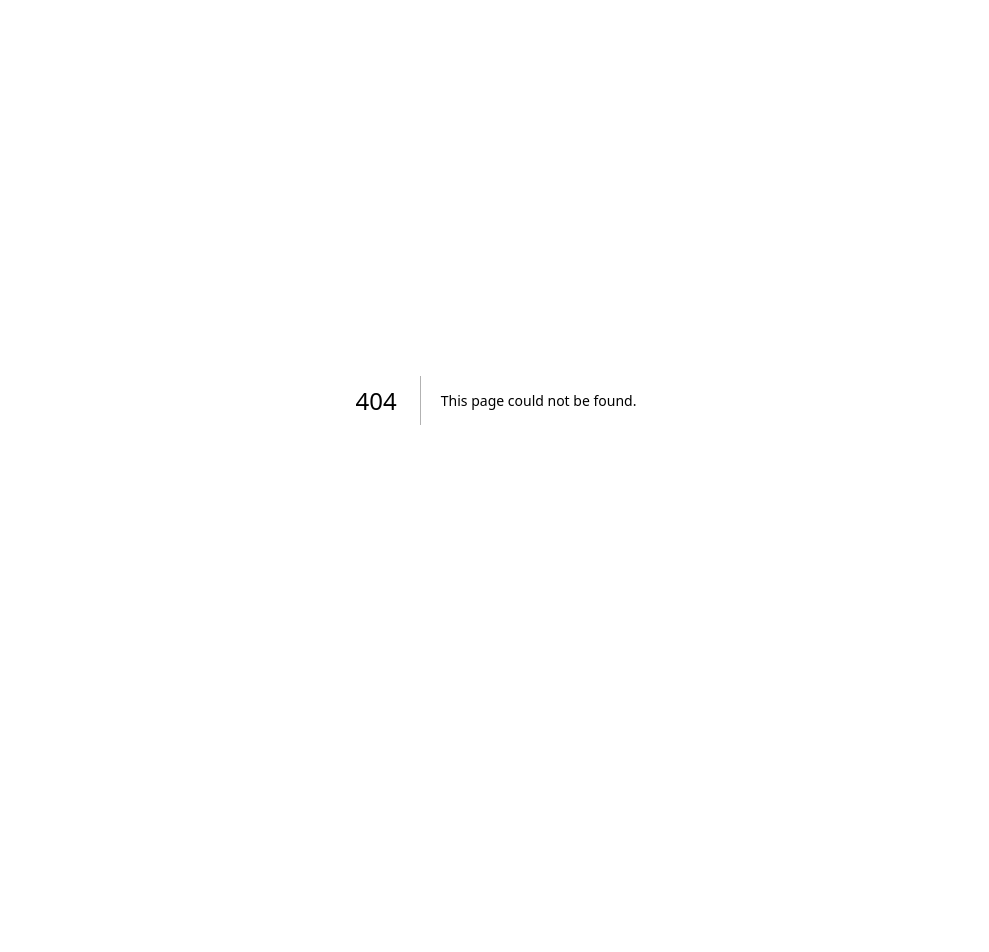
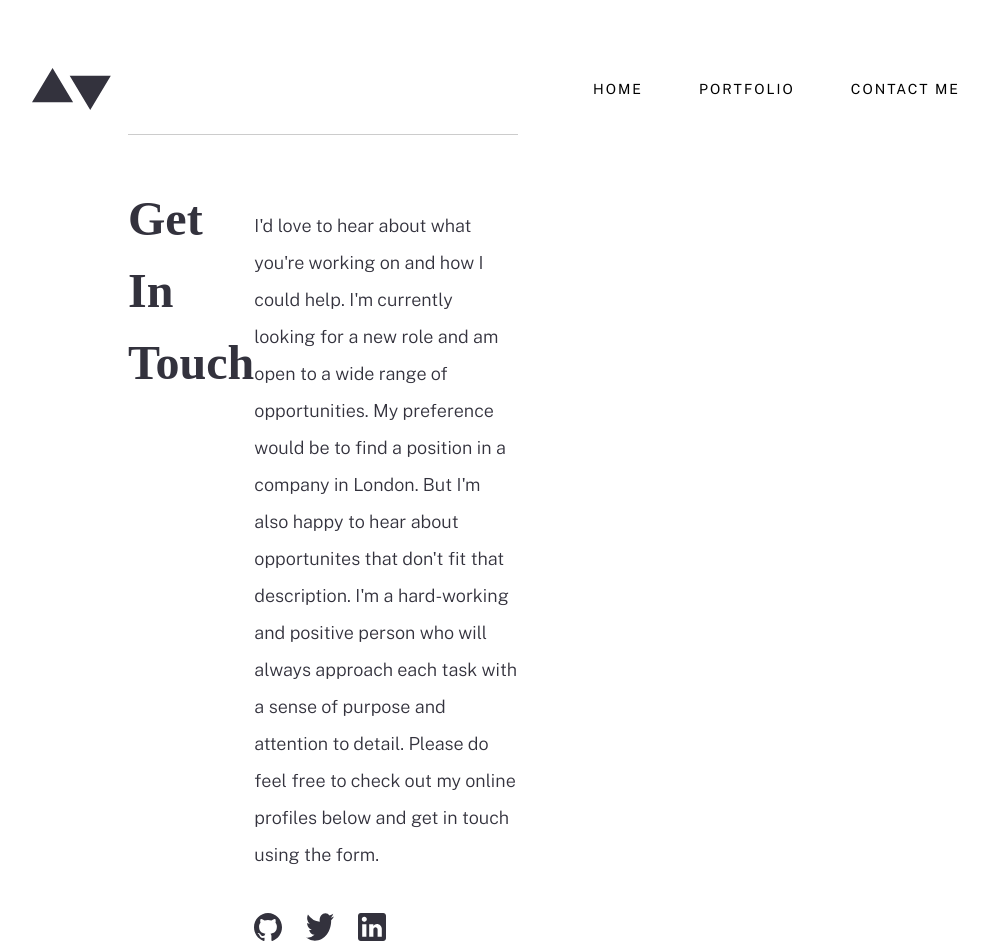
Before and after one commit to ChrisBryanAng/next-portfolio, a Next.js app: page /contact in a window 1280 px wide. Before the commit this address had no page. Shown: the top 952 px of the page, without its empty margins (144-1133 px from the left). Before the commit the page ends 800 px from the top, so only its background shows below. Built offline with nearby package versions, Linux system fonts and the light colour scheme; a web font is replaced by a local one.

Commit message:
Routing and Linking to portfolio and contact page ready.

```diff
--- /dev/null
+++ b/app/contact/page.tsx
@@ -0,0 +1,56 @@
+import Image from "next/image";
+
+import GithubLogo from "@/public/icons/github.svg";
+import TwitterLogo from "@/public/icons/twitter.svg";
+import LinkedinLogo from "@/public/icons/linkedin.svg";
+import Navbar from "@/components/Navbar";
+import Footer from "@/components/Footer";
+
+const Contact = () => {
+  return (
+    <div className="flex flex-col">
+      <div className="flex flex-col p-9 lg:px-44">
+        <Navbar />
+        <div className="flex flex-col lg:flex-row w-full lg:w-[390px] lg:ml-24 border-t-[1px] border-b-[1px] border-solid border-black/20 mt-16 md:mt-6 pt-9 lg:pt-12 pb-16 space-y-6 text-primary-grayishdarkblue">
+          <p className="font-Ibarra font-bold text-[52px] md:text-[48px] capitalize">
+            Get in Touch
+          </p>
+          <div className="flex flex-col gap-4">
+            <p className="font-Public-sans text-[16px] md:text-[18px] leading-[37px] font-light pb-6">
+              I&apos;d love to hear about what you&apos;re working on and how I
+              could help. I&apos;m currently looking for a new role and am open
+              to a wide range of opportunities. My preference would be to find a
+              position in a company in London. But I&apos;m also happy to hear
+              about opportunites that don&apos;t fit that description. I&apos;m
+              a hard-working and positive person who will always approach each
+              task with a sense of purpose and attention to detail. Please do
+              feel free to check out my online profiles below and get in touch
+              using the form.
+            </p>
+            <div className="flex gap-6 items-center justify-start">
+              <Image
+                src={GithubLogo}
+                alt="github-logo"
+                className="h-8 md:h-7 w-8 md:w-7 "
+              />
+              <Image
+                src={TwitterLogo}
+                alt="twitter-logo"
+                className="h-8 md:h-7 w-8 md:w-7 "
+              />
+              <Image
+                src={LinkedinLogo}
+                alt="linkedin-logo"
+                className="h-8 md:h-7 w-8 md:w-7 "
+              />
+            </div>
+          </div>
+        </div>
+      </div>
+
+      <Footer />
+    </div>
+  );
+};
+
+export default Contact;
--- /dev/null
+++ b/app/portfolio/page.tsx
@@ -0,0 +1,18 @@
+import Footer from "@/components/Footer";
+import Navbar from "@/components/Navbar";
+import Link from "next/link";
+
+const Portfolio = () => {
+  return (
+    <div className="flex flex-col">
+      <div className="flex flex-col p-9 lg:px-44">
+        <Navbar />
+        <Link href="">Manage</Link>
+      </div>
+
+      <Footer />
+    </div>
+  );
+};
+
+export default Portfolio;
--- a/components/Footer.tsx
+++ b/components/Footer.tsx
@@ -1,4 +1,5 @@
 import Image from "next/image";
+import Link from "next/link";
 
 import Logo from "@/public/logo.svg";
 import GithubLogo from "@/public/icons/github.svg";
@@ -6,7 +7,11 @@ import TwitterLogo from "@/public/icons/twitter.svg";
 import LinkedinLogo from "@/public/icons/linkedin.svg";
 
 const Footer = () => {
-  const links = ["Home", "Portfolio", "Contact Me"];
+  const links = [
+    { label: "Home", url: "/" },
+    { label: "Portfolio", url: "/portfolio" },
+    { label: "Contact Me", url: "/contact" },
+  ];
 
   return (
     <div className="flex flex-col md:flex-row bg-primary-grayishdarkblue justify-center md:justify-between md:px-9 lg:px-44 items-center mt-24 space-y-16 md:space-y-0 py-16 md:py-8 text-white">
@@ -16,13 +21,13 @@ const Footer = () => {
         </div>
         <div className="flex flex-col md:flex-row items-center justify-center gap-10">
           {links.map((link, idx) => (
-            <button
+            <Link
               key={idx}
-              type="button"
+              href={link.url}
               className="text-white uppercase tracking-[3px] md:text-[12px] text-center"
             >
-              {link}
-            </button>
+              {link.label}
+            </Link>
           ))}
         </div>
       </div>
--- /dev/null
+++ b/components/NavDropdown.tsx
@@ -0,0 +1,27 @@
+import Link from "next/link";
+
+const NavDropdown = () => {
+  const links = [
+    { label: "Home", url: "/" },
+    { label: "Portfolio", url: "/portfolio" },
+    { label: "Contact Me", url: "/contact" },
+  ];
+
+  return (
+    <div className="absolute z-50 right-0 top-20 py-12 w-[280px] bg-primary-grayishdarkblue">
+      <div className="flex flex-col md:flex-row items-center justify-center gap-10">
+        {links.map((link, idx) => (
+          <Link
+            key={idx}
+            href={link.url}
+            className="text-white uppercase tracking-[3px] text-[12px] text-center"
+          >
+            {link.label}
+          </Link>
+        ))}
+      </div>
+    </div>
+  );
+};
+
+export default NavDropdown;
--- a/components/Navbar.tsx
+++ b/components/Navbar.tsx
@@ -1,35 +1,66 @@
+"use client";
+
+import { useState } from "react";
 import Image from "next/image";
+import Link from "next/link";
 
 import Logo from "@/public/logo.svg";
 import HamburgerIcon from "@/public/icons/hamburger.svg";
+import CloseIcon from "@/public/icons/close.svg";
+import NavDropdown from "./NavDropdown";
 
 const Navbar = () => {
-  const links = ["Home", "Portfolio", "Contact Me"];
+  const [isOpen, setIsOpen] = useState(false);
+  const links = [
+    { label: "Home", url: "/" },
+    { label: "Portfolio", url: "/portfolio" },
+    { label: "Contact Me", url: "/contact" },
+  ];
+
+  const handleNavOpen = () => {
+    setIsOpen(!isOpen);
+  };
 
   return (
-    <div className="flex justify-between items-center md:mt-8">
-      <div>
+    <div className="relative flex justify-between items-center md:mt-8">
+      <Link href="/">
         <Image
           src={Logo}
           alt="logo"
-          className="h-[52px] w-[100px] md:h-[42px] md:w-[80px] cursor-pointer"
+          className="h-[44px] w-[80px] md:h-[42px] md:w-[80px] cursor-pointer"
         />
-      </div>
+      </Link>
       <div className="hidden md:flex space-x-6 md:space-x-14">
         {links.map((link, idx) => (
-          <button
+          <Link
             key={idx}
-            type="button"
+            href={link.url}
             className={`font-Public-sans text-[12px] md:text-[14px] tracking-[2px] uppercase text-black`}
           >
-            {link}
-          </button>
+            {link.label}
+          </Link>
         ))}
       </div>
 
-      <div className="flex md:hidden cursor-pointer">
-        <Image src={HamburgerIcon} alt="hamburger-icon" className="h-5 w-9" />
+      <div className="relative flex md:hidden cursor-pointer">
+        {isOpen ? (
+          <Image
+            src={CloseIcon}
+            alt="hamburger-icon"
+            onClick={handleNavOpen}
+            className="h-7 w-7"
+          />
+        ) : (
+          <Image
+            src={HamburgerIcon}
+            alt="close-icon"
+            onClick={handleNavOpen}
+            className="h-5 w-9"
+          />
+        )}
       </div>
+
+      {isOpen && <NavDropdown />}
     </div>
   );
 };
```
